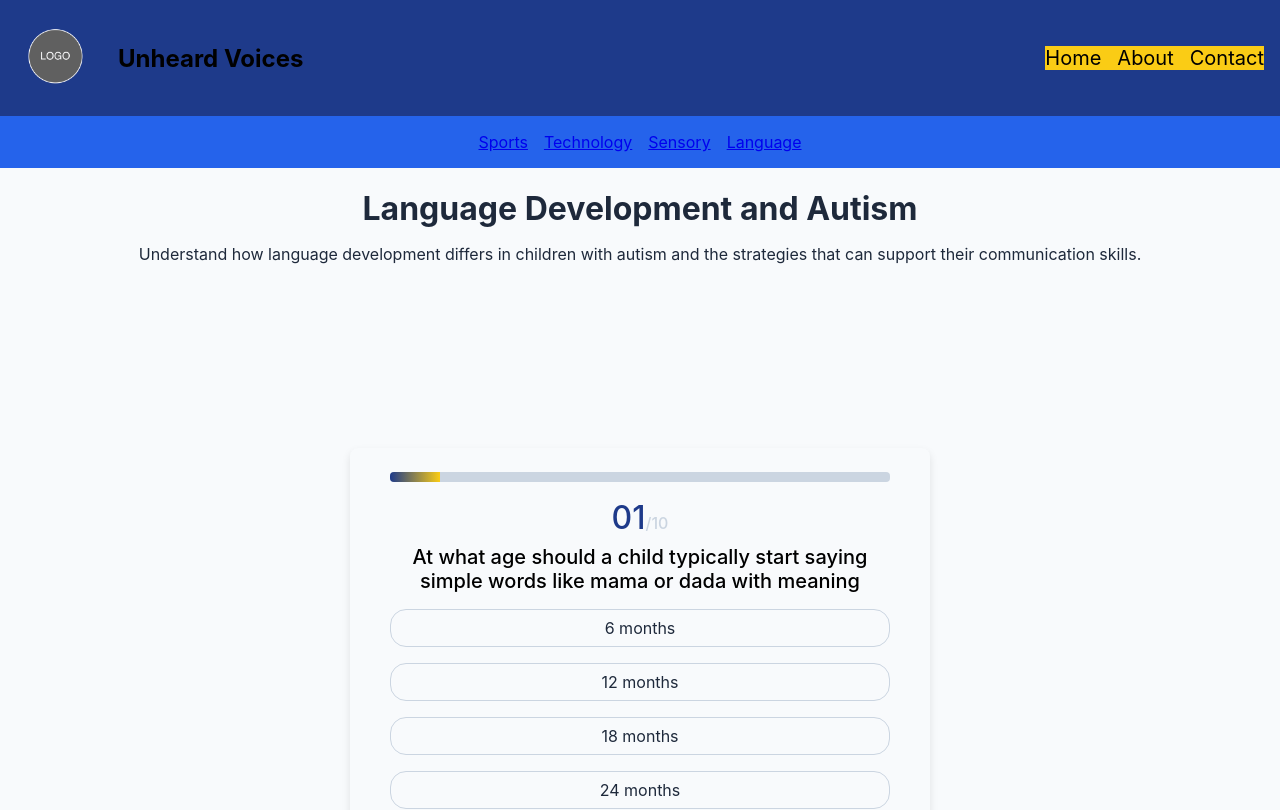
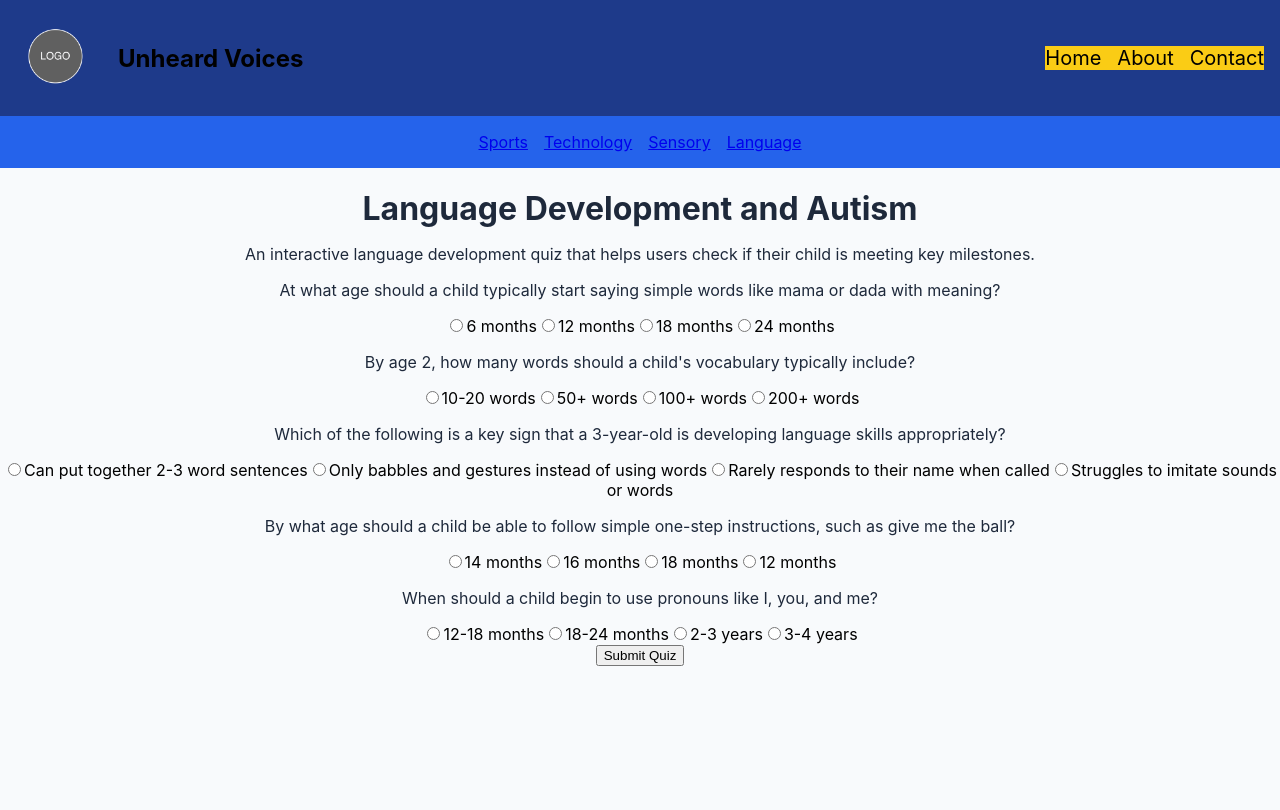
Before and after one commit to Alycats/Unheard_Voice_TeamProject, a React (Create React App) app in the folder unheard-voices/: page /language in a window 1280 px wide. Shown: the top 810 px of the page. Built offline with nearby package versions, Linux system fonts and the light colour scheme.

Commit message:
quiz with answers and short feedback

```diff
--- a/unheard-voices/src/pages/Language.js
+++ b/unheard-voices/src/pages/Language.js
@@ -1,66 +1,111 @@
-import React from 'react';
-import Quiz from '../components/Quiz';
+import React, { useState } from 'react';
 
 const languageQuestions = [
   {
-    question: "At what age should a child typically start saying simple words like mama or dada with meaning",
+    question: "At what age should a child typically start saying simple words like mama or dada with meaning?",
     options: ["6 months", "12 months", "18 months", "24 months"],
-    correctAnswer: "Otion B",
+    correctAnswer: "12 months",
   },
   {
-    question: "Question Here",
-    options: ["Option A", "Option B", "Option C", "Option D"],
-    correctAnswer: "Option A",
+    question: "By age 2, how many words should a child's vocabulary typically include?",
+    options: ["10-20 words", "50+ words", "100+ words", "200+ words"],
+    correctAnswer: "50+ words",
   },
   {
-    question: "Question Here",
-    options: ["Option A", "Option B", "Option C", "Option D"],
-    correctAnswer: "Option A",
+    question: "Which of the following is a key sign that a 3-year-old is developing language skills appropriately?",
+    options: ["Can put together 2-3 word sentences", "Only babbles and gestures instead of using words", "Rarely responds to their name when called", "Struggles to imitate sounds or words"],
+    correctAnswer: "Can put together 2-3 word sentences",
   },
   {
-    question: "Question Here",
-    options: ["Option A", "Option B", "Option C", "Option D"],
-    correctAnswer: "Option A",
+    question: "By what age should a child be able to follow simple one-step instructions, such as give me the ball?",
+    options: ["14 months", "16 months", "18 months", "12 months"],
+    correctAnswer: "12 months",
   },
   {
-    question: "Question Here",
-    options: ["Option A", "Option B", "Option C", "Option D"],
-    correctAnswer: "Option A",
-  },
-  {
-    question: "Question Here",
-    options: ["Option A", "Option B", "Option C", "Option D"],
-    correctAnswer: "Option A",
-  },
-  {
-    question: "Question Here",
-    options: ["Option A", "Option B", "Option C", "Option D"],
-    correctAnswer: "Option A",
-  },
-  {
-    question: "Question Here",
-    options: ["Option A", "Option B", "Option C", "Option D"],
-    correctAnswer: "Option A",
-  },
-  {
-    question: "Question Here",
-    options: ["Option A", "Option B", "Option C", "Option D"],
-    correctAnswer: "Option A",
-  },
-  {
-    question: "Question Here",
-    options: ["Option A", "Option B", "Option C", "Option D"],
-    correctAnswer: "Option A",
+    question: "When should a child begin to use pronouns like I, you, and me?",
+    options: ["12-18 months", "18-24 months", "2-3 years", "3-4 years"],
+    correctAnswer: "2-3 years",
   },
 ];
 
 function Language() {
+  const [userAnswers, setUserAnswers] = useState(Array(languageQuestions.length).fill(null));
+  const [score, setScore] = useState(null);
+  const [showResults, setShowResults] = useState(false);
+
+  const handleAnswerChange = (index, answer) => {
+    const updatedAnswers = [...userAnswers];
+    updatedAnswers[index] = answer;
+    setUserAnswers(updatedAnswers);
+  };
+
+  const handleSubmit = () => {
+    let calculatedScore = 0;
+    languageQuestions.forEach((question, index) => {
+      if (userAnswers[index] === question.correctAnswer) {
+        calculatedScore++;
+      }
+    });
+    setScore(calculatedScore);
+    setShowResults(true);
+  };
+
+  const evaluationMessage = (score) => {
+    if (score === languageQuestions.length) {
+      return "Excellent! Your child is hitting all the key milestones.";
+    } else if (score >= languageQuestions.length / 2) {
+      return "Good job! Your child is progressing well, but some areas may need attention.";
+    } else {
+      return "It seems there might be some delays in language development. Consider discussing with a pediatrician.";
+    }
+  };
+
   return (
     <div>
       <h1>Language Development and Autism</h1>
-      <p>Understand how language development differs in children with autism and the strategies that can support their communication skills.</p>
+      <p>An interactive language development quiz that helps users check if their child is meeting key milestones.</p>
 
-      <Quiz questions={languageQuestions} />
+      {languageQuestions.map((question, index) => (
+        <div key={index}>
+          <p>{question.question}</p>
+          {question.options.map((option, optionIndex) => (
+            <label key={optionIndex}>
+              <input
+                type="radio"
+                name={`question-${index}`}
+                value={option}
+                checked={userAnswers[index] === option}
+                onChange={() => handleAnswerChange(index, option)}
+                disabled={showResults}
+              />
+              {option}
+            </label>
+          ))}
+        </div>
+      ))}
+
+      <button onClick={handleSubmit} disabled={showResults}>Submit Quiz</button>
+
+      {showResults && (
+        <div>
+          <h3>Your Score: {score} / {languageQuestions.length}</h3>
+          <p>{evaluationMessage(score)}</p>
+          <h4>Review Your Answers:</h4>
+          {languageQuestions.map((question, index) => (
+            <div key={index}>
+              <p><strong>{question.question}</strong></p>
+              <p>Your Answer: <strong>{userAnswers[index]}</strong></p>
+              <p>
+                {userAnswers[index] !== question.correctAnswer ? (
+                  <span style={{ color: 'red' }}>Incorrect (Correct Answer: {question.correctAnswer})</span>
+                ) : (
+                  <span style={{ color: 'green' }}>Correct</span>
+                )}
+              </p>
+            </div>
+          ))}
+        </div>
+      )}
     </div>
   );
 }
```
